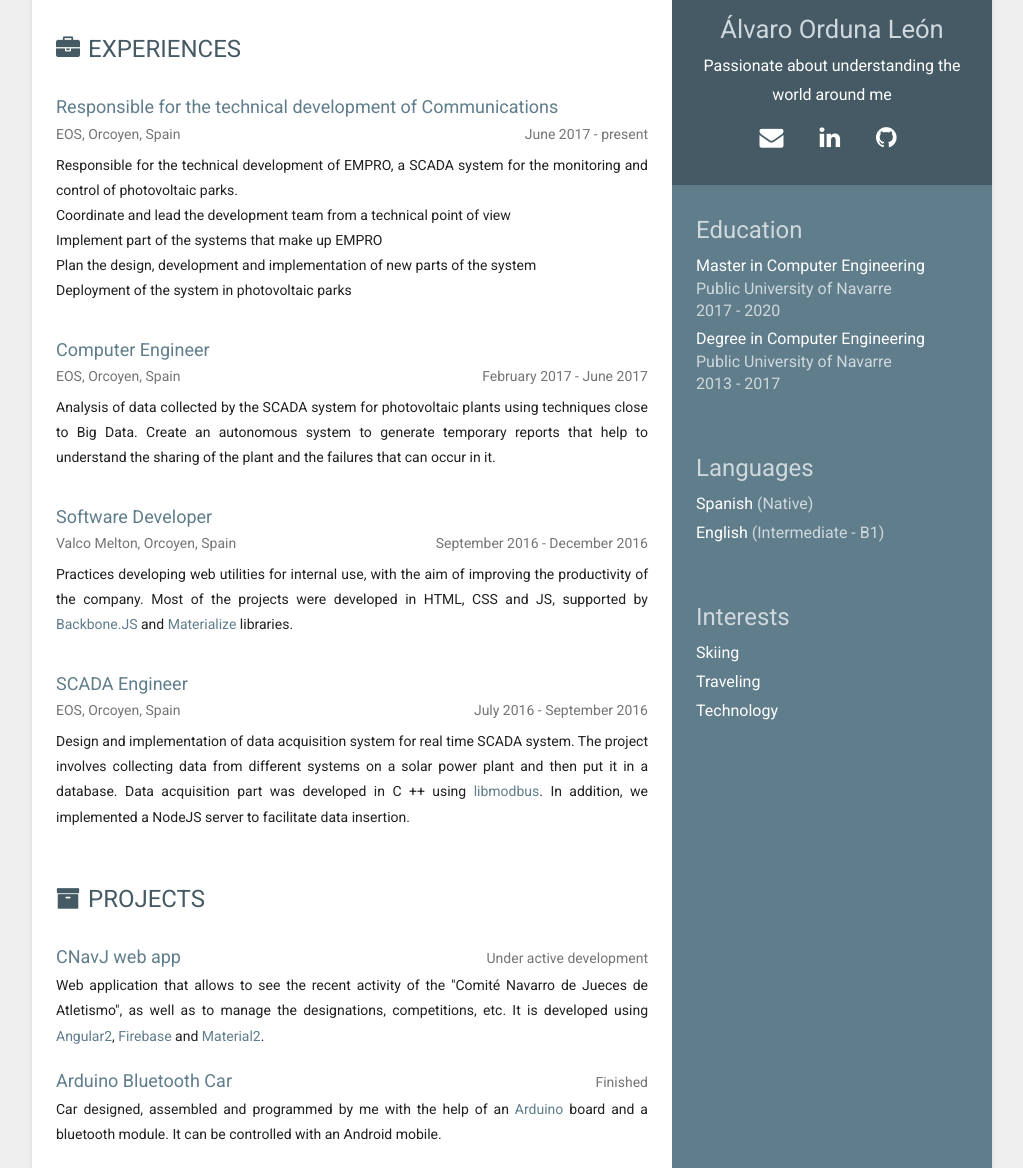
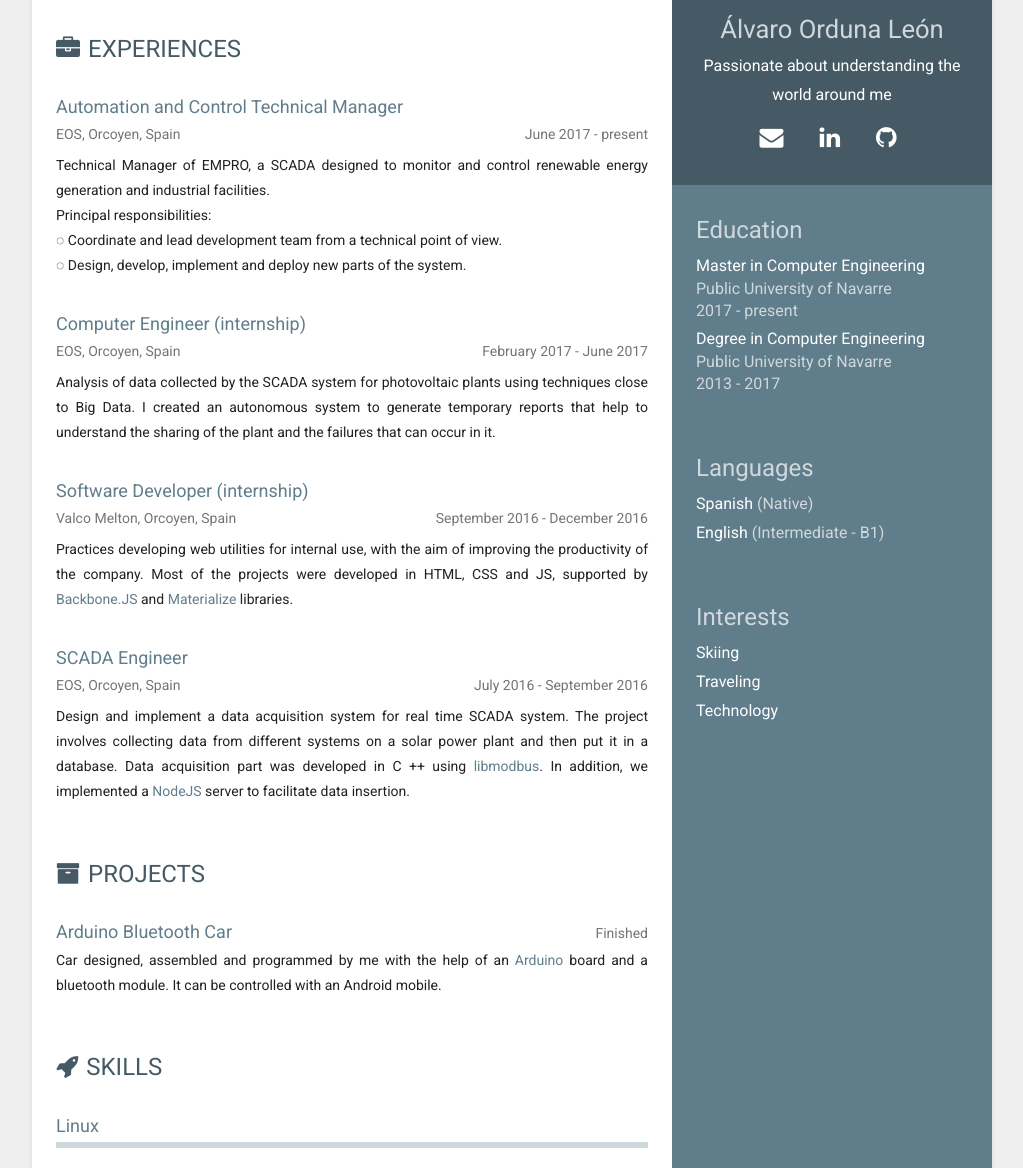
Before and after one commit to AlvaroOrduna/AlvaroOrduna.github.io, a Jekyll site: the page built from index.md, in a window 1280 px wide and 1400 px high, cut to the strip 232-1400 px from the top of the window. Shown: the whole strip, without its empty margins (128-1151 px from the left). Built offline with Jekyll 4.4.1, drawn with Linux system fonts in a browser that asks for light colours; nearby versions of some CDN libraries; some of the changed text lies outside the part shown.

Commit message:
Update some data
Signed-off-by: Álvaro Orduna León <alvaro.orduna.92@gmail.com>

```diff
--- a/_data/education.json
+++ b/_data/education.json
@@ -7,7 +7,7 @@
     },
     "period": {
       "start": "2017",
-      "end": "2020"
+      "end": "present"
     }
   },
   {
--- a/_data/jobs.json
+++ b/_data/jobs.json
@@ -1,30 +1,35 @@
 [
   {
-    "title": "Responsible for the technical development of Communications",
+    "title": "Automation and Control Technical Manager",
     "company": "EOS, Orcoyen, Spain",
     "period": {
       "start": "June 2017",
       "end": "present"
     },
-    "details": "<p>Responsible for the technical development of EMPRO, a SCADA system for the monitoring and control of photovoltaic parks.</p><p>Coordinate and lead the development team from a technical point of view</p><p>Implement part of the systems that make up EMPRO</p><p>Plan the design, development and implementation of new parts of the system</p><p>Deployment of the system in photovoltaic parks</p>"
+    "details": [
+      "Technical Manager of EMPRO, a SCADA designed to monitor and control renewable energy generation and industrial facilities.",
+      "Principal responsibilities:",
+      "◌ Coordinate and lead development team from a technical point of view.",
+      "◌ Design, develop, implement and deploy new parts of the system."
+    ]
   },
   {
-    "title": "Computer Engineer",
+    "title": "Computer Engineer (internship)",
     "company": "EOS, Orcoyen, Spain",
     "period": {
       "start": "February 2017",
       "end": "June 2017"
     },
-    "details": "<p>Analysis of data collected by the SCADA system for photovoltaic plants using techniques close to Big Data. Create an autonomous system to generate temporary reports that help to understand the sharing of the plant and the failures that can occur in it.</p>"
+    "details": "<p>Analysis of data collected by the SCADA system for photovoltaic plants using techniques close to Big Data. I created an autonomous system to generate temporary reports that help to understand the sharing of the plant and the failures that can occur in it.</p>"
   },
   {
-    "title": "Software Developer",
+    "title": "Software Developer (internship)",
     "company": "Valco Melton, Orcoyen, Spain",
     "period": {
       "start": "September 2016",
       "end": "December 2016"
     },
-    "details": "<p>Practices developing web utilities for internal use, with the aim of improving the productivity of the company. Most of the projects were developed in HTML, CSS and JS, supported by <a href='http://backbonejs.org/' target='_blank'>Backbone.JS</a> and <a href='http://materializecss.com/' target='_blank'>Materialize</a> libraries.</p>"
+    "details": "Practices developing web utilities for internal use, with the aim of improving the productivity of the company. Most of the projects were developed in HTML, CSS and JS, supported by <a href='http://backbonejs.org/' target='_blank'>Backbone.JS</a> and <a href='http://materializecss.com/' target='_blank'>Materialize</a> libraries."
   },
   {
     "title": "SCADA Engineer",
@@ -33,6 +38,6 @@
       "start": "July 2016",
       "end": " September 2016"
     },
-    "details": "<p>Design and implementation of data acquisition system for real time SCADA system. The project involves collecting data from different systems on a solar power plant and then put it in a database. Data acquisition part was developed in C ++ using <a href='http://libmodbus.org/' target='_blank'>libmodbus</a>. In addition, we implemented a NodeJS server to facilitate data insertion.</p>"
+    "details": "Design and implement a data acquisition system for real time SCADA system. The project involves collecting data from different systems on a solar power plant and then put it in a database. Data acquisition part was developed in C ++ using <a href='https://libmodbus.org' target='_blank'>libmodbus</a>. In addition, we implemented a <a href='https://nodejs.org' target='_blank'>NodeJS</a> server to facilitate data insertion.</p>"
   }
 ]
--- a/_data/projects.json
+++ b/_data/projects.json
@@ -1,14 +1,8 @@
 [
-  {
-    "title": "CNavJ web app",
-    "url": "http://jueces.fnaf.es/",
-    "status": "Under active development",
-    "details": "<p>Web application that allows to see the recent activity of the \"Comité Navarro de Jueces de Atletismo\", as well as to manage the designations, competitions, etc. It is developed using <a href='http://angular.io/' target='_blank'>Angular2</a>, <a href='http://firebase.google.com/' target='_blank'>Firebase</a> and <a href='http://material.angular.io/' target='_blank'>Material2</a>.</p>"
-  },
   {
     "title": "Arduino Bluetooth Car",
     "url": "http://github.com/alorle/arduino-bluetooth-car",
     "status": "Finished",
-    "details": "<p>Car designed, assembled and programmed by me with the help of an <a href='https://www.arduino.cc/' target='_blank'>Arduino</a> board and a bluetooth module. It can be controlled with an Android mobile.</p>"
+    "details": "Car designed, assembled and programmed by me with the help of an <a href='https://www.arduino.cc/' target='_blank'>Arduino</a> board and a bluetooth module. It can be controlled with an Android mobile."
   }
 ]
```
Also changed, not shown: _data/skills.json (+6 -6 lines).
